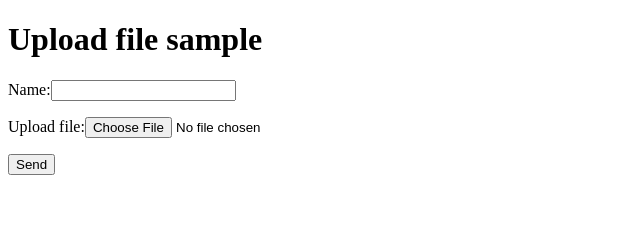
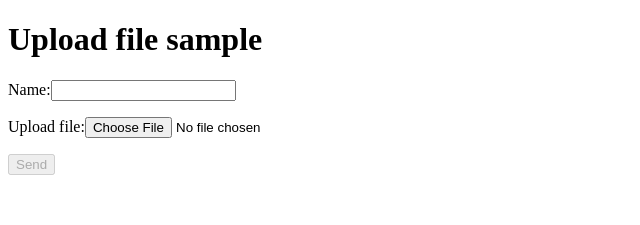
Before and after one commit to Arne-Sandberg/djng-upload-sample, an Angular app in the folder frontend/: page / in a window 1280 px wide. Shown: the top 225 px of the page, without its empty margins (0-640 px from the left). Built offline with nearby package versions, Linux system fonts and the light colour scheme.

Commit message:
Add reactive form and POST API call. API calls should be on service.

```diff
--- a/frontend/src/app/app.module.ts
+++ b/frontend/src/app/app.module.ts
@@ -1,6 +1,7 @@
 import { BrowserModule } from '@angular/platform-browser';
 import { NgModule } from '@angular/core';
 import { HttpClientModule } from '@angular/common/http';
+import { ReactiveFormsModule } from '@angular/forms';
 
 import { AppComponent } from './app.component';
 import { UploaderComponent } from './uploader/uploader.component';
@@ -13,7 +14,8 @@ import { UploaderComponent } from './uploader/uploader.component';
   ],
   imports: [
     BrowserModule,
-    HttpClientModule
+    HttpClientModule,
+    ReactiveFormsModule
   ],
   providers: [],
   bootstrap: [AppComponent]
--- a/frontend/src/app/uploader/uploader.component.html
+++ b/frontend/src/app/uploader/uploader.component.html
@@ -1,11 +1,19 @@
+<form [formGroup]="theForm" (ngSubmit)="onSubmit()" novalidate>
   <p>
     <label for="name">Name:</label>
-  <input type="text" name="name" id="name" (value)="name">
+    <input type="text" formControlName="name" id="name">
+    <span *ngIf="theForm.get('name').touched && theForm.get('name').invalid">
+      You should write a name for the file.
+    </span>
   </p>
   <p>
-  <label for="the-file">Upload file:</label>
-  <input type="file" name="the-file" id="the-file" (change)="onInputFileChange($event)">
+    <label for="image">Upload file:</label>
+    <input type="file" formControlName="image" id="image" (change)="onInputFileChange($event)">
+    <span *ngIf="theForm.get('image').touched && theForm.get('image').invalid">
+      You should select a file.
+    </span>
   </p>
   <p>
-  <button type="submit" (click)="onSubmit()">Send</button>
+    <button type="submit" [disabled]="theForm.invalid">Send</button>
   </p>
+</form>
--- a/frontend/src/app/uploader/uploader.component.ts
+++ b/frontend/src/app/uploader/uploader.component.ts
@@ -1,4 +1,5 @@
 import { Component, OnInit } from '@angular/core';
+import { FormBuilder, FormGroup, Validators } from '@angular/forms';
 import { HttpClient } from '@angular/common/http';
 
 @Component({
@@ -9,30 +10,48 @@ import { HttpClient } from '@angular/common/http';
 export class UploaderComponent implements OnInit {
 
   files: File[];
-  name: string;
+  theForm: FormGroup;
 
-  constructor(private _http: HttpClient) { }
+  constructor(
+    private _formBuilder: FormBuilder,
+    private _http: HttpClient
+  ) {
+    this._createForm();
+  }
 
   ngOnInit() {
+  }
+
+  private _createForm() {
+    this.theForm = this._formBuilder.group({
+      name: ['', [Validators.required, Validators.minLength(5)]],
+      image: ''
+    });
   }
 
   onInputFileChange(event) {
     // the files list is in event.target.files
     // grab it when change, before form submit
     this.files = <File[]>event.target.files;
-    console.log(this.files);
+    console.log('File selected:', this.files);
   }
 
   onSubmit() {
-    const formData = new FormData();
-    formData.append('name', this.name);
-    formData.append('image', this.files[0], this.files[0].name);
+    const values = this.theForm.value;
+    const formData = new FormData(this.theForm.value);
+    formData.append('name', values.name);
+    if (this.files && this.files.length > 0) {
+      formData.append('image', this.files[0], this.files[0].name);
+    }
     this._http
       .post('http://localhost:8000/api/1.0/files/', formData)
       .subscribe(response => {
-        console.log(response);
+        console.log('saved!', response);
+        alert('Saved!');
+        this.theForm.reset();
       }, error => {
         console.error(error);
+        alert('error\n' + error);
       });
   }
 
```
Also changed, not shown: 1 other file (tests, documents, lock files or other folders). Lines whose indentation alone changed are shown as unchanged.
